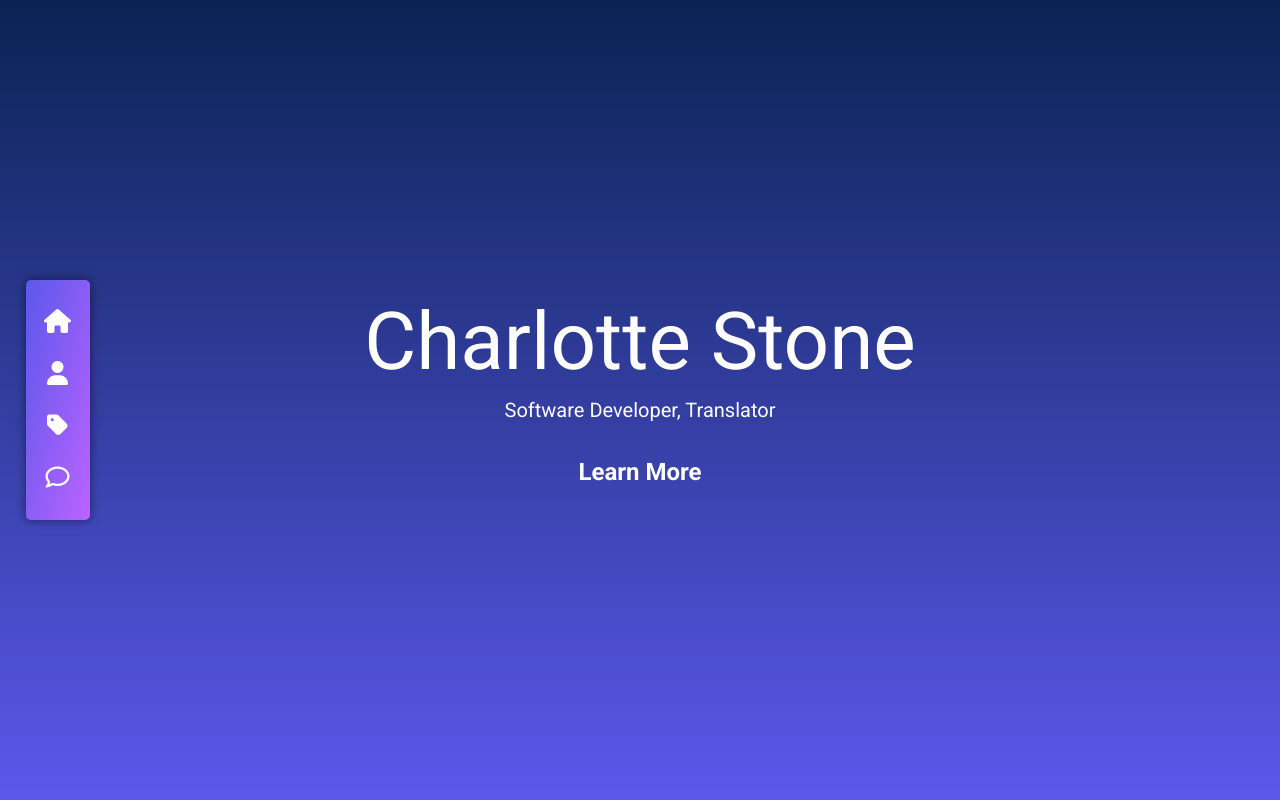
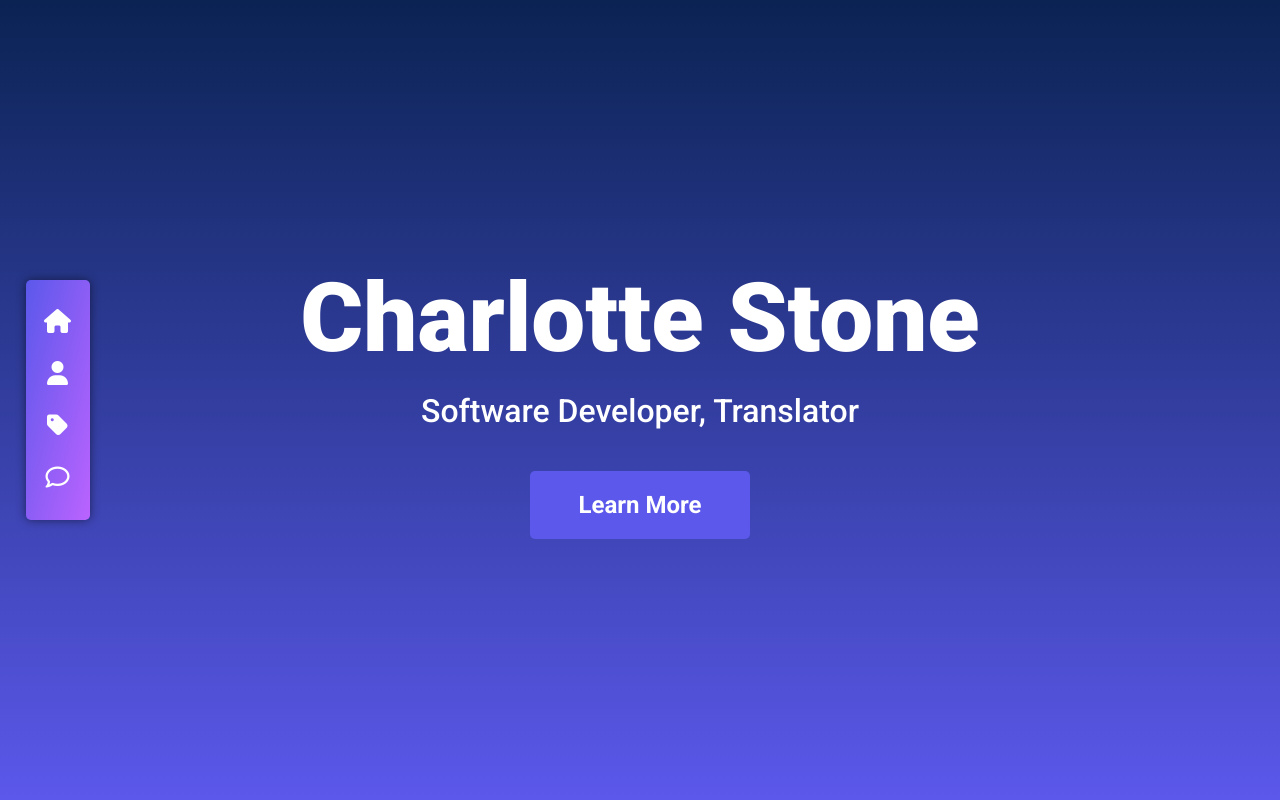
Before and after one commit to Terafora/profile-version-3, a React (Create React App) app: page / in a window 1280 px wide. Shown: the top 800 px of the page. Built offline with nearby package versions, Linux system fonts and the light colour scheme.

Commit message:
Update styling on main content

```diff
--- a/src/App.css
+++ b/src/App.css
@@ -44,10 +44,19 @@ nav {
     cursor: pointer;
 }
 
-#language-dropdown-sm {
-    background: linear-gradient(to right, #5B58EB, #BB63FF);
-    color: #fff;
-    border-radius: 5px;
+.headline-one{
+    font-size: 6rem;
+    font-weight: 900;
+    font-style: normal;
+    margin-bottom: 1rem;
+}
+
+.lead {
+    font-size: 2rem;
+    font-weight: 500;
+    font-style: normal;
+    margin-bottom: 1rem;
+
 }
 
 .card {
@@ -58,7 +67,8 @@ nav {
 }
 
 .btn-learn {
-    color: #fff;
+    background: #5B58EB;
+    color:#fff;
     border: none;
     border-radius: 5px;
     padding: 0.5rem 1rem;
@@ -67,6 +77,11 @@ nav {
     transition: 0.3s;
     font-weight: 700;
     font-size: 1.5em;
+    drop-shadow: 0 0 10px rgba(0, 0, 0, 0.5);
+}
+
+.btn-learn:hover {
+    background: #BB63FF;
 }
 
 /* About Section */
--- a/src/components/MainContent.jsx
+++ b/src/components/MainContent.jsx
@@ -9,9 +9,10 @@ export default function MainContent() {
             <div className="d-flex align-items-center justify-content-center vh-100">
                 <div className="row g-5 mx-2">
                     <div className="col text-center">
-                        <h1 className="display-1">{t('name')}</h1>
+                        <h1 className="headline-one">{t('name')}</h1>
                         <h2 className="lead">{t('title')}</h2>
-                        <a href="#" className="btn btn-learn px-5 py-3">{t('learnMore')}</a>
+                        <br></br>
+                        <button className="btn-learn px-5 py-3" onClick={() => {}}>{t('learnMore')}</button>
                     </div>
                 </div>
             </div>
```
